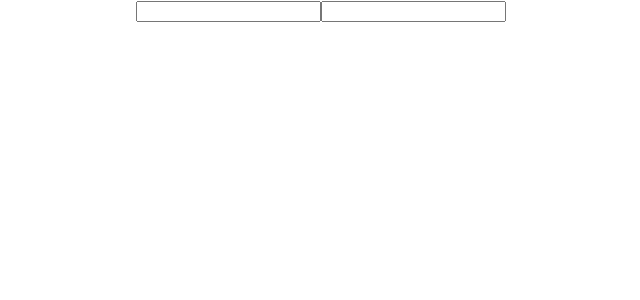
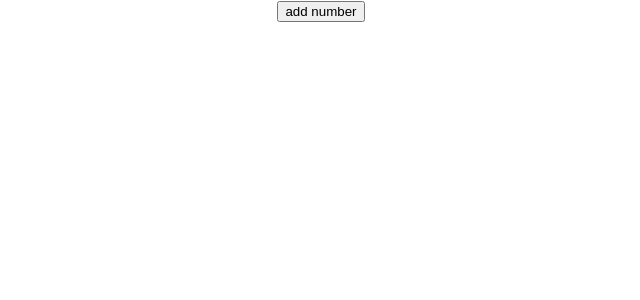
Before and after one commit to mikhita/my-react-app, a React (Create React App) app: page / in a window 1280 px wide. Shown: the top 300 px of the page, without its empty margins (319-959 px from the left). Built offline with nearby package versions, Linux system fonts and the light colour scheme; the HTML template or start-up script is replaced by a standard one.

Commit message:
I learn how to use array in hooks

```diff
--- a/src/App.js
+++ b/src/App.js
@@ -1,5 +1,6 @@
 import './App.css';
-import CounterThree from './components/CounterThree';
+import CounterFour from './components/CounterFour';
+// import CounterThree from './components/CounterThree';
 // import CounterTwo from './components/CounterTwo';
 // import Routers from './components/Router';
 // import Hero from './components/Hero';
@@ -30,7 +31,8 @@
 function App() {
   return (
     <div className="App" >
-      <CounterThree/>
+      <CounterFour/>
+      {/* <CounterThree/> */}
     {/* <CounterTwo/> */}
       {/* <Routers /> */}
     {/* <ErrorBoundary fallback={<h1>something gone wrong</h1>}>
--- /dev/null
+++ b/src/components/CounterFour.js
@@ -0,0 +1,22 @@
+import React , {useState} from 'react'
+
+function CounterFour() {
+    const [items,setItems]= useState([]);
+    const addItem = ()=>{
+        setItems([...items,{
+            id:items.length,
+            value: Math.floor(Math.random()*10) + 1
+    }])
+    }
+  return (
+    <div>
+        <button onClick={addItem}>add number</button>
+        <ul>
+            {items.map(item=>(
+            <li key={item.id}>{item.value}</li>))}
+        </ul>
+    </div>
+  )
+}
+
+export default CounterFour
```
